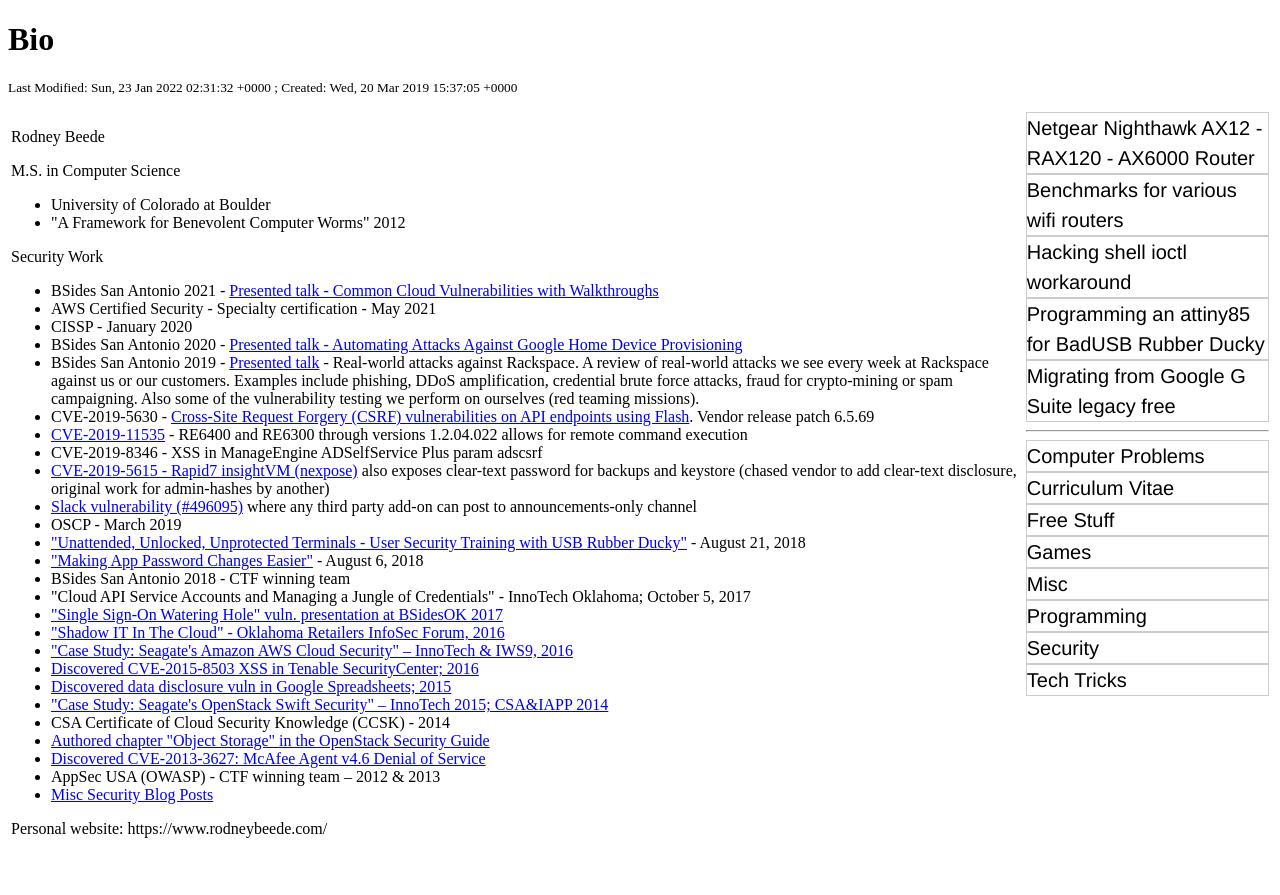
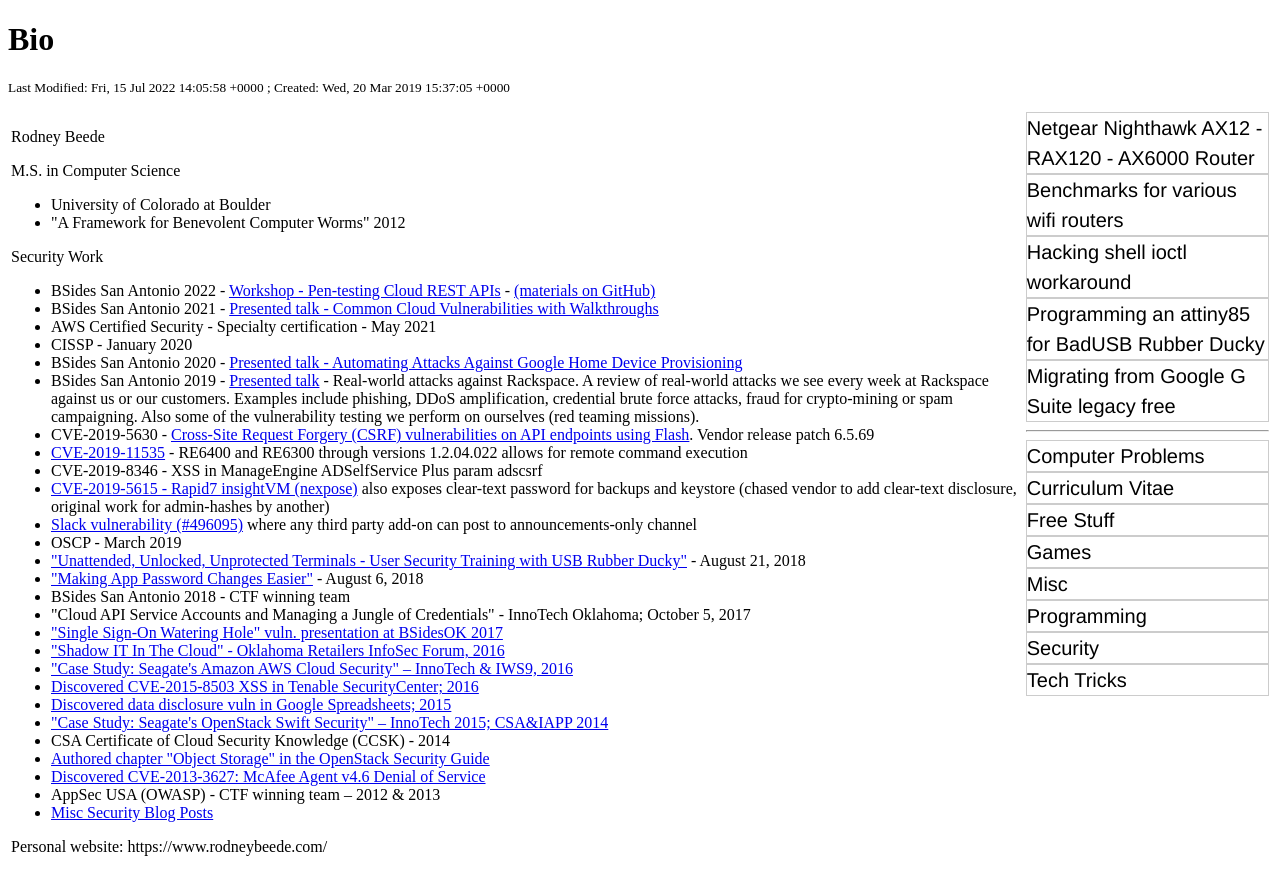
Before and after one commit to rbeede/rbeede.github.io, a Jekyll site: the page built from _posts/2020-08-26-bio.html, in a window 1280 px wide. Shown: the top 895 px of the page. Built offline with Jekyll 4.4.1, drawn with Linux system fonts in a browser that asks for light colours; some of the changed lines change nothing that is shown.

Commit message:
Added BSidesSATX 2022

```diff
--- a/_posts/2020-08-26-bio.html
+++ b/_posts/2020-08-26-bio.html
@@ -1,6 +1,6 @@
 ---
 creation_epoch: 1553096225
-lastmod_epoch: 1642905092
+lastmod_epoch: 1657893958
 categories: ['Curriculum Vitae']
 title: Bio
 ---
@@ -20,6 +20,7 @@
 <p>Security Work</p>
 
 <ul>
+<li>BSides San Antonio 2022 - <a href="https://www.bsidessatx.com/events-schedule-2022.html">Workshop - Pen-testing Cloud REST APIs</a> - <a href="https://github.com/rbeede/BSidesSATX2022">(materials on GitHub)</a></li>
 <li>BSides San Antonio 2021 - <a href="https://github.com/rbeede/BSidesSATX2021">Presented talk - Common Cloud Vulnerabilities with Walkthroughs</a></li>
 <li>AWS Certified Security - Specialty certification - May 2021</li>
 <li>CISSP - January 2020</li>
```
